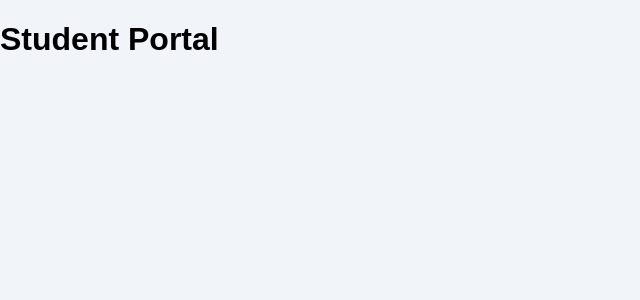
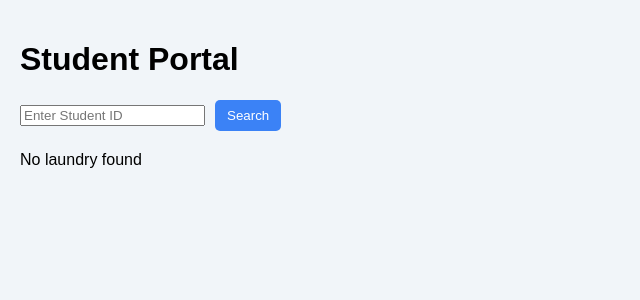
Before and after one commit to meetgupta996/vastra-saarthi, a React (Vite) app in the folder laundry-system/: page /student in a window 1280 px wide. Shown: the top 300 px of the page, without its empty margins (0-640 px from the left). Built offline with nearby package versions, Linux system fonts and the light colour scheme.

Commit message:
implemented student search functionality

```diff
--- a/laundry-system/src/pages/StudentPortal.jsx
+++ b/laundry-system/src/pages/StudentPortal.jsx
@@ -1,3 +1,63 @@
+import { useState } from "react";
+import { useLaundry } from "../context/LaundryContext";
+
 export default function StudentPortal() {
-  return <h1>Student Portal</h1>;
+  const { entries } = useLaundry();
+
+  const [studentId, setStudentId] = useState("");
+  const [result, setResult] = useState([]);
+
+  const handleSearch = () => {
+    const filtered = entries.filter((e) => e.studentId === studentId);
+    setResult(filtered);
+  };
+
+  return (
+    <div style={{ padding: "20px" }}>
+      <h1>Student Portal</h1>
+
+      {/* SEARCH SECTION */}
+      <input
+        type="text"
+        placeholder="Enter Student ID"
+        value={studentId}
+        onChange={(e) => setStudentId(e.target.value)}
+      />
+
+      <button onClick={handleSearch} style={{ marginLeft: "10px" }}>
+        Search
+      </button>
+
+      {/* RESULT SECTION */}
+      <div style={{ marginTop: "20px" }}>
+        {result.length === 0 ? (
+          <p>No laundry found</p>
+        ) : (
+          result.map((e) => (
+            <div
+              key={e.id}
+              style={{
+                border: "1px solid #ccc",
+                padding: "10px",
+                marginBottom: "10px",
+              }}
+            >
+              <p>
+                <strong>ID:</strong> {e.studentId}
+              </p>
+              <p>
+                <strong>Clothes:</strong> {e.clothCount}
+              </p>
+              <p>
+                <strong>Status:</strong> {e.status}
+              </p>
+              <p>
+                <strong>Notes:</strong> {e.notes}
+              </p>
+            </div>
+          ))
+        )}
+      </div>
+    </div>
+  );
 }
```
